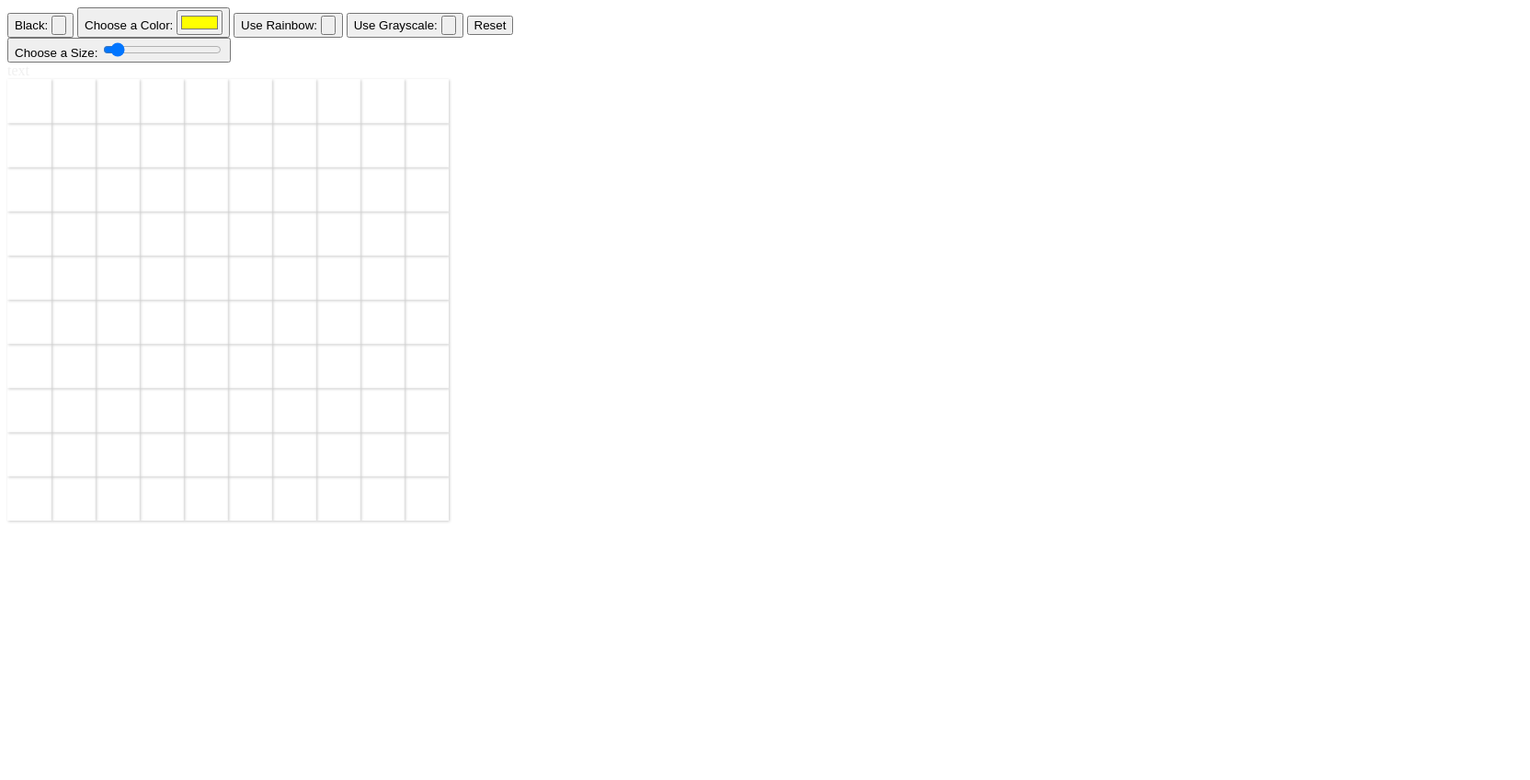
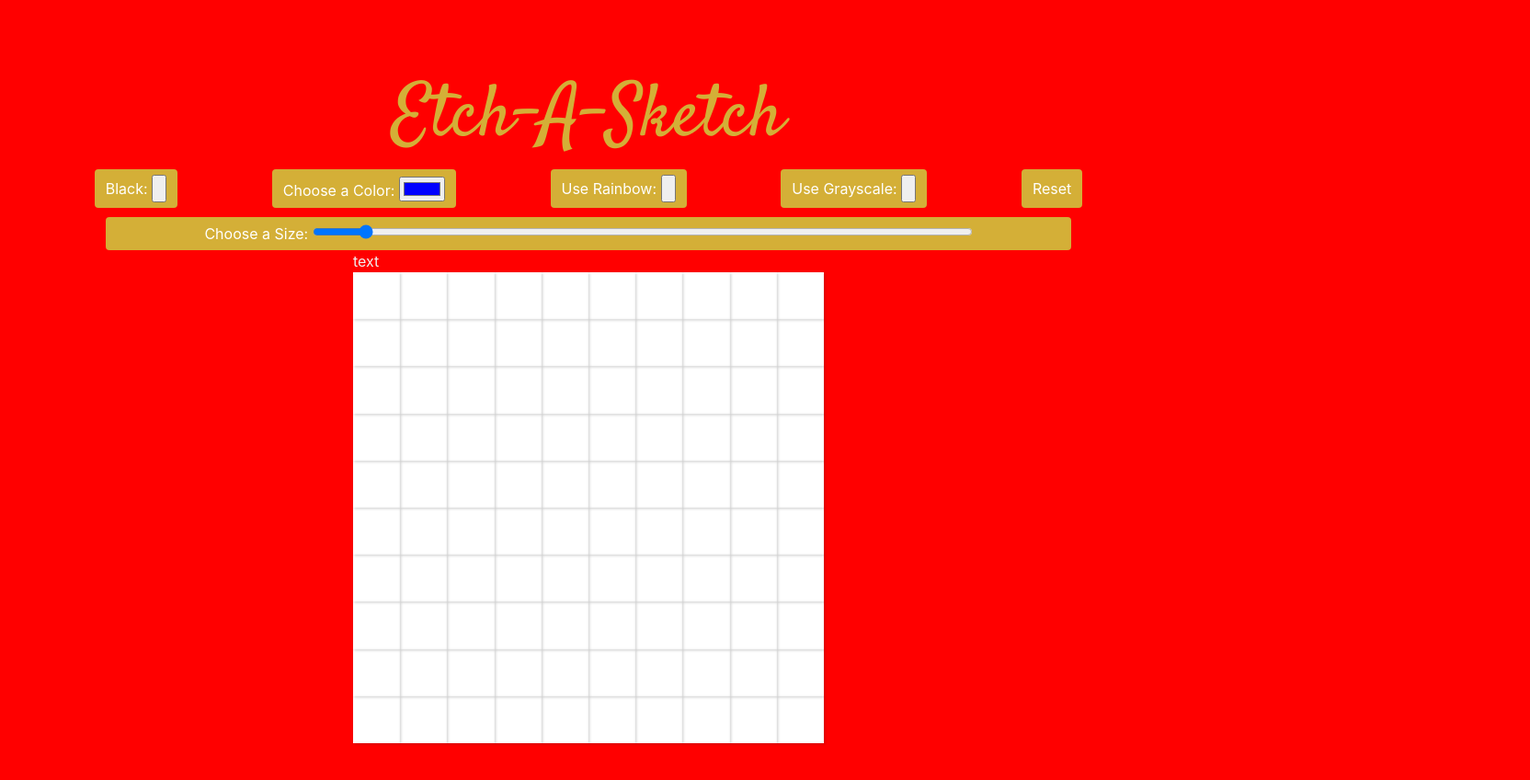
Before and after one commit to numenorb/etchasketch, a plain HTML site: page index.html in a window 1280 px wide. Shown: the whole page at 92% size, 1664 px wide, since content can reach past the window. Drawn offline with nearby package versions, Linux system fonts and the light colour scheme.

Commit message:
finished all status changes & color options. Basic layout

```diff
--- a/index.html
+++ b/index.html
@@ -1,36 +1,40 @@
 <head>
+    <link rel="stylesheet" href="https://maxcdn.bootstrapcdn.com/bootstrap/4.0.0/css/bootstrap.min.css" integrity="sha384-Gn5384xqQ1aoWXA+058RXPxPg6fy4IWvTNh0E263XmFcJlSAwiGgFAW/dAiS6JXm" crossorigin="anonymous">
     <link rel = "stylesheet" type = "text/css" href = "style.css">
+    <link href="https://fonts.googleapis.com/css2?family=Satisfy&display=swap" rel="stylesheet">
     <script type = "text/javascript" src="script.js" defer></script>
+
 </head>
 <body>
     <div id = "navbar">
+        <h1 id ="main-title">Etch-A-Sketch</h1>
         <div id="row-one">
-            <button id = "black">
+            <button id = "black" class="btn btn-info">
                 Black: <input
                         id ="black-choice"
                         type = "button">
             </button>
-            <button id = "color-choice-btn">
+            <button id = "color-choice-btn" class="btn btn-info" data-toggle="button">
                 Choose a Color: <input
                         id="color-choice"
                         type = "color"
-                        value="#ffff00">
+                        value="#0000ff">
             </button>
-            <button id="rainbow">
+            <button id="rainbow" class="btn btn-info" data-toggle="button">
                 Use Rainbow: <input
                         id="rainbow-choice"
                         type = "button">
             </button>
-            <button id="grayscale">
+            <button id="grayscale" class="btn btn-info">
                 Use Grayscale: <input
                         id="grayscale-btn"
                         type = "button">
             </button>
-            <button id = "reset-btn">Reset</button>
+            <button id = "reset-btn" class="btn btn-info">Reset</button>
 
         </div>
         <div id="row-two">
-            <button id = "size-btn">Choose a Size:
+            <button id = "size-btn" class = "btn btn-info">Choose a Size:
                 <input type="range"
                         id="size"
                         name = "size"
--- a/script.js
+++ b/script.js
@@ -5,10 +5,11 @@ const selectedColor = document.querySelector("#color-choice");
 const rainbowButton = document.querySelector("#rainbow");
 const grayscaleButton = document.querySelector("#grayscale");
 const colorButton = document.querySelector("#color-choice-btn");
+const blackButton = document.querySelector("#black");
 let size = document.querySelector("#size");
 
 // maybe color,grayscale & rainbow should share one status
-let colorStatus = 0; // 0= color, 1=rainbow, 2=grayscale
+let colorStatus = 0; // 0= color, 1=grayscale, 2=rainbow, 3=black
 
 createGrid(makeChoice("#size"));
 
@@ -26,8 +27,6 @@ function createGrid(dim){
 const gridList = document.querySelectorAll(".grid-box"); // NodeList of createGrid(dim)
 
 function changeColor(e){
-    //console.log(`rain: ${rainbowStatus} grey: ${grayscaleStatus}`);
-
     if (colorStatus == 0){
         e.target.style.backgroundColor = makeChoice("#color-choice");
     }
@@ -37,21 +36,17 @@ function changeColor(e){
     }
     if(colorStatus == 1){
         let shade = e.target.style.backgroundColor.slice(-3,-1);
-        console.log("shade before: " + shade);
         if(shade <= 0.89){
             shade = Number(shade) + 0.1;
-            //console.log("shade after: " + shade);
-            //console.log("color? " + `rgba(0,0,0,${shade})`);
+
             e.target.style.backgroundColor = `rgba(0,0,0,${shade})`;
         } else{
             e.target.style.backgroundColor = "black";
         }
-
     }
-}
-
-function grayScale(e){
-
+    if(colorStatus == 3){
+        e.target.style.backgroundColor = "black";
+    }
 }
 
 
@@ -78,34 +73,15 @@ function btnTest(){
 
 resetButton.onclick = function(){resetGrid()};
 
-function changeColorStatus (buttonStatus, defaultStatus){
-    rainbowButton.classList.toggle("rainbow-active");
-    grayscaleButton.classList.toggle('grayscale-active');
-   /* if (buttonStatus == 1){
-        let allGrid = document.querySelectorAll(".grid-box");
-        for (let i = 0; i < allGrid.length; i++){
-            allGrid[i].style.opacity=0;
-        }
-    }*/
-    // Trying something else to do the above first
-    return colorStatus != buttonStatus ? colorStatus = buttonStatus : colorStatus = defaultStatus; // if rainbow isn't on, turn it on, if its on, turn it to basic color
+function changeColorStatus (buttonStatus){
+    resetGrid();
+    return colorStatus != buttonStatus ? colorStatus = buttonStatus : colorStatus = 0;
 }
 
 
 //Button & Slider Operations
 size.addEventListener('mouseup', function() {resetGrid();});
-rainbowButton.onclick = function(){changeColorStatus(2,0)}; //changes between rainbow and color
-grayscaleButton.onclick = function(){changeColorStatus(1,0)};//changes between gray and color
-colorButton.onclick = function(){changeColorStatus(0,0)};
-
-
-
-/*  PSUEDO CODE
-
-    add toggle/scale that allows random color and grayscale
-    - grayscale is 10% dark, go over it a second time, and
-    - add 10% more, until full
-    Option: courtney's hidden message thing
-
-
-*/
+rainbowButton.onclick = function(){changeColorStatus(2)};
+grayscaleButton.onclick = function(){changeColorStatus(1)};
+colorButton.onclick = function(){changeColorStatus(0)};
+blackButton.onclick = function(){changeColorStatus(3)};
--- a/style.css
+++ b/style.css
@@ -1,6 +1,36 @@
 *{
-    --grid-dim: 60vh;
+    --grid-dim: 40vw;
+    --background-color: rgb(255, 0, 0);
+    --highlight-color: #d4af37;
 }
+body{
+    background-color: var(--background-color);
+}
+
+#main-title{
+    color: var(--highlight-color);
+    text-align: center;
+    font-size: 5em;
+    font-family: 'Satisfy', cursive;
+}
+
+#navbar{
+    padding: 10vh 0 0 0;
+    display: flex;
+    flex-direction: column;
+    align-items: stretch;
+    justify-content: space-evenly;
+}
+#row-one{
+    display:flex;
+    justify-content: space-evenly;
+    padding : 0 0 10px 0;
+}
+#row-two{
+    display:flex;
+    justify-content: space-evenly;
+}
+
 
 #grid{
     display: grid;
@@ -8,20 +38,18 @@
     height: var(--grid-dim);
 
 }
-#grid div{
 
-    background-color: yellow;
-}
 
 #main {
-    //background-color: blue;
     height: 100vh;
     width: 100vw;
 
 }
+#grid{
+    background-color: white;
+}
 
 #grid .grid-box{
-    background-color: rgba(240,240,240,1.0);
     box-shadow: 1px 1px 3px rgba(0,0,0,0.2);
 }
 #main{
@@ -31,15 +59,31 @@
 }
 #sketchbox {
     box-shadow: 1px 1px 3px rgba(0,0,0,0.2), -1px -1px 3px rgba(0,0,0,0.2);
-    background-color: yellow solid;
     width:100vw;
     height:100vh;
 
 }
-.rainbow-active{
-    background-color: red;
+#row-one button, #row-two button{
+    border:none;
 }
 
-.grayscale-active{
-    background-color:pink;
+#size-btn{
+    width: 82vw;
 }
+
+#size{
+    width:70%;
+}
+
+.btn{
+    background-color: var(--highlight-color);
+}
+
+.btn:hover{
+    background-color: gold;
+}
+
+#main{
+    position:relative;
+    left: 30vw;
+}
```
